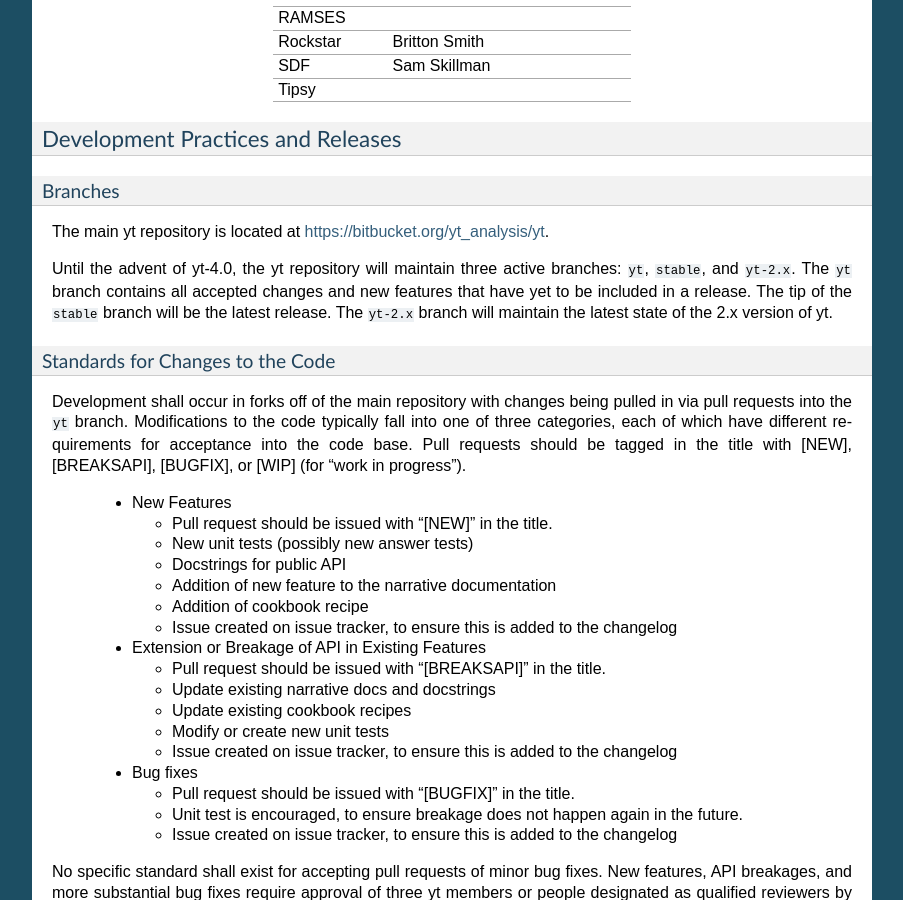
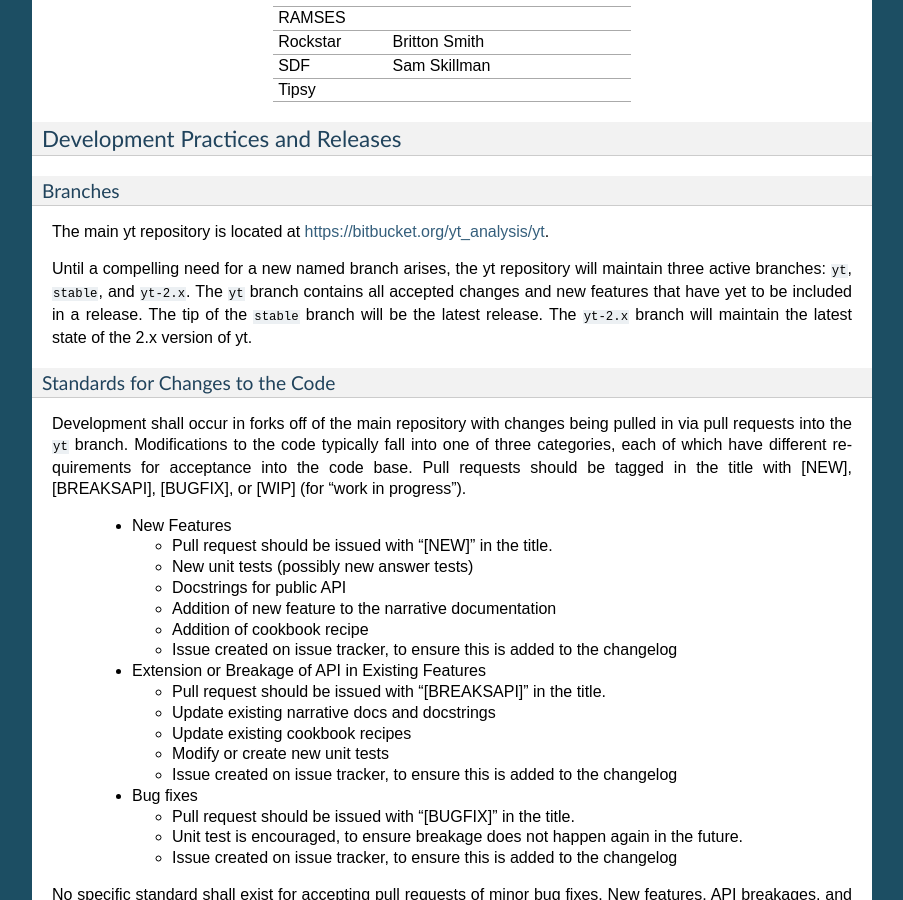
Before and after one commit to yt-project/ytep, a Sphinx documentation site: the page built from source/YTEPs/YTEP-1776.rst, in a window 1280 px wide and 900 px high, scrolled down 2115 px. Shown: the whole window, without its empty margins (198-1101 px from the left). Built offline with Sphinx 7.4.7, drawn with Linux system fonts in a browser that asks for light colours; formulas are drawn with MathJax 3.

Commit message:
Making the wording about reasons for adding a new branch more generous than just yt-4.0

```diff
--- a/source/YTEPs/YTEP-1776.rst
+++ b/source/YTEPs/YTEP-1776.rst
@@ -136,11 +136,12 @@ Branches
 
 The main yt repository is located at https://bitbucket.org/yt_analysis/yt.
 
-Until the advent of yt-4.0, the yt repository will maintain three active
-branches: ``yt``, ``stable``, and ``yt-2.x``.  The ``yt`` branch contains all
-accepted changes and new features that have yet to be included in a release.
-The tip of the ``stable`` branch will be the latest release.  The ``yt-2.x``
-branch will maintain the latest state of the 2.x version of yt.
+Until a compelling need for a new named branch arises, the yt repository will
+maintain three active branches: ``yt``, ``stable``, and ``yt-2.x``.  The ``yt``
+branch contains all accepted changes and new features that have yet to be
+included in a release.  The tip of the ``stable`` branch will be the latest
+release.  The ``yt-2.x`` branch will maintain the latest state of the 2.x
+version of yt.
 
 Standards for Changes to the Code
 +++++++++++++++++++++++++++++++++
```
